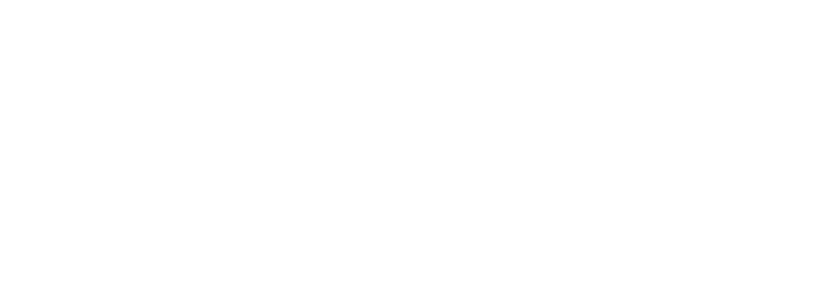
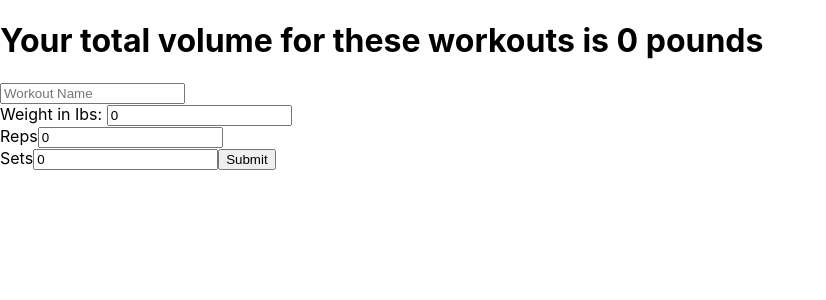
Before and after one commit to Tasjr2401/Calorie-Calculator, a React (Create React App) app: page /workout in a window 1280 px wide. Before the commit this address had no page. Shown: the top 300 px of the page, without its empty margins (0-826 px from the left). Built offline with nearby package versions, Linux system fonts and the light colour scheme.

Commit message:
Completed Workout Tracker

```diff
--- a/src/App.js
+++ b/src/App.js
@@ -2,12 +2,16 @@
 import './App.css';
 import {BrowserRouter, Routes, Route} from 'react-router-dom';
 import Home from './Components/Home.js';
+import WorkoutTracker from './Components/WorkoutTracker';
+import BookTracker from './Components/BookTracker';
 
 function App() {
   return (
     <BrowserRouter>
       <Routes>
-        <Route path='/' element={<Home />}/>
+        <Route exact path='/' element={<Home />}/>
+        <Route path='/workout' element={<WorkoutTracker />} />
+        <Route path='/books' element={<BookTracker />} />
       </Routes>
     </BrowserRouter>
   );
--- /dev/null
+++ b/src/Components/BookTracker.js
@@ -0,0 +1,46 @@
+import React, { useMemo, useState, useEffect } from "react";
+import { handleNumber } from "./UsefulFunctions";
+
+const BookTracker = () => {
+    const [bookInput, setBookInput] = useState({
+        Title: '',
+        Author: '',
+        PagesRead: 0,
+        Completed: false
+    })
+    const [bookList, setBookList] = useState(() => {
+        var tempArray = JSON.parse(localStorage.getItem('BookList'));
+        if(!tempArray) {
+            tempArray = [];
+        }
+        return tempArray;
+    })
+
+    function AddBook() {
+
+    }
+
+    const bookListRender = useMemo(() =>
+        bookList.map(e =>
+            <li key={bookList.indexOf(e)}>
+                <h1>{e.Title}</h1>
+                <h2>By {e.Author}</h2>
+                <h3>Pages Read: {e.PagesRead}</h3>
+                <label>Completed: </label>
+                <input value={e.Completed} type='checkbox' onChange={() => {
+
+                }} />
+            </li>
+        )
+    , [bookList.length]);
+
+    return (
+        <div>
+            <form onSubmit={AddBook}>
+
+            </form>
+        </div>
+    )
+}
+
+export default BookTracker;
--- a/src/Components/Home.js
+++ b/src/Components/Home.js
@@ -1,4 +1,5 @@
 import React, {useEffect, useMemo, useState} from "react";
+import { handleNumber } from "./UsefulFunctions";
 
 const Home = () => {
     const [calorieGoal, setCalorieGoal] = useState(parseInt(localStorage.getItem('CalorieGoal')));
@@ -23,13 +24,13 @@
     }
 
 
-    function handleNumber(num) {
-        var tempVar = parseInt(num);
-        if(Number.isNaN(tempVar)) {
-            return 0;
-        }
-        return tempVar;
-    }
+    // function handleNumber(num) {
+    //     var tempVar = parseInt(num);
+    //     if(Number.isNaN(tempVar)) {
+    //         return 0;
+    //     }
+    //     return tempVar;
+    // }
 
     function AddCalories() {
         if(Number.isNaN(calorieInput) || foodName.length === 0) {
--- /dev/null
+++ b/src/Components/UsefulFunctions.js
@@ -0,0 +1,8 @@
+
+export function handleNumber(num) {
+    var tempVar = parseInt(num);
+    if(Number.isNaN(tempVar)) {
+        return 0;
+    }
+    return tempVar;
+}
--- /dev/null
+++ b/src/Components/WorkoutTracker.js
@@ -0,0 +1,117 @@
+import React, {useEffect, useMemo, useState} from "react";
+import { handleNumber } from "./UsefulFunctions";
+
+const WorkoutTracker = () => {
+    const [workOutList, setWorkOutList] = useState(() => {
+        var tempArray = JSON.parse(localStorage.getItem('WorkOutList'));
+        if(!tempArray) {
+            tempArray = [];
+        }
+        return tempArray;
+    });
+    const [workOutName, setWorkOutName] = useState('');
+    const [weight, setWeight] = useState(0);
+    const [reps, setReps] = useState(0);
+    const [sets, setSets] = useState(0);
+
+    // function handleNumber(num) {
+    //     var tempVar = parseInt(num);
+    //     if(Number.isNaN(tempVar)) {
+    //         return 0;
+    //     }
+    //     return tempVar;
+    // }
+
+    function DeleteWorkOut(workOut) {
+        var index = workOutList.indexOf(workOut);
+        var temparray = [...workOutList];
+        temparray.splice(index, 1);
+        setWorkOutList(temparray);
+    }
+
+    function AddWorkout() {
+        if(workOutName.length <= 0 || sets <= 0 || reps <= 0) {
+            alert('An Input Feild is missing its required information.');
+            return;
+        }
+
+        setWorkOutList([...workOutList, {
+            Name: workOutName,
+            Weight: weight,
+            Sets: sets,
+            Reps: reps
+        }]);
+
+        setWorkOutName('');
+        setWeight(0);
+        setReps(0);
+        setSets(0);
+    }
+
+    const workOutListRender = useMemo(() => {
+        return workOutList.map(e =>
+            <li key={workOutList.indexOf(e)}>
+                <h1>{e.Name}</h1>
+                <h2>Weight in Ibs: {e.Weight}</h2>
+                <h2>Sets: {e.Sets}</h2>
+                <h2>Reps: {e.Reps}</h2>
+                <button onClick={() => {
+                    DeleteWorkOut(e);
+                }}>Delete Workout</button>
+            </li>
+        )
+    }, [workOutList.length]);
+
+    const totalVolume = useMemo(() => {
+        var volume = 0;
+        workOutList.forEach(e => {
+            volume += (e.Sets * e.Reps) * e.Weight;
+        });
+
+        return volume;
+    }, [workOutList.length]);
+
+    useEffect(() => {
+        localStorage.setItem('WorkOutList', JSON.stringify(workOutList));
+    }, [workOutList.length]);
+
+    return (
+        <div>
+            <h1>Your total volume for these workouts is {totalVolume} pounds</h1>
+
+            <form onSubmit={(e) => {
+                e.preventDefault();
+                AddWorkout();
+            }}>
+                <input value={workOutName} type='text' placeholder='Workout Name' onChange={({target}) => {
+                    setWorkOutName(target.value);
+                }}/>
+                <br />
+                <label>Weight in Ibs: </label>
+                <input value={weight} type='number' onChange={({target}) => {
+                    var num = handleNumber(target.value);
+                    setWeight(num);
+                }} />
+                <br />
+                <label>Reps</label>
+                <input value={reps} type='number' onChange={({target}) => {
+                    var num = handleNumber(target.value);
+                    setReps(num);
+                }} />
+                <br />
+                <label>Sets</label>
+                <input value={sets} type='number' onChange={({target}) => {
+                    var num = handleNumber(target.value);
+                    setSets(num);
+                }} />
+                <input type='submit' value='Submit' />
+            </form>
+
+            <ol>
+                {workOutListRender}
+            </ol>
+        </div>
+    );
+};
+
+export default WorkoutTracker;
```
